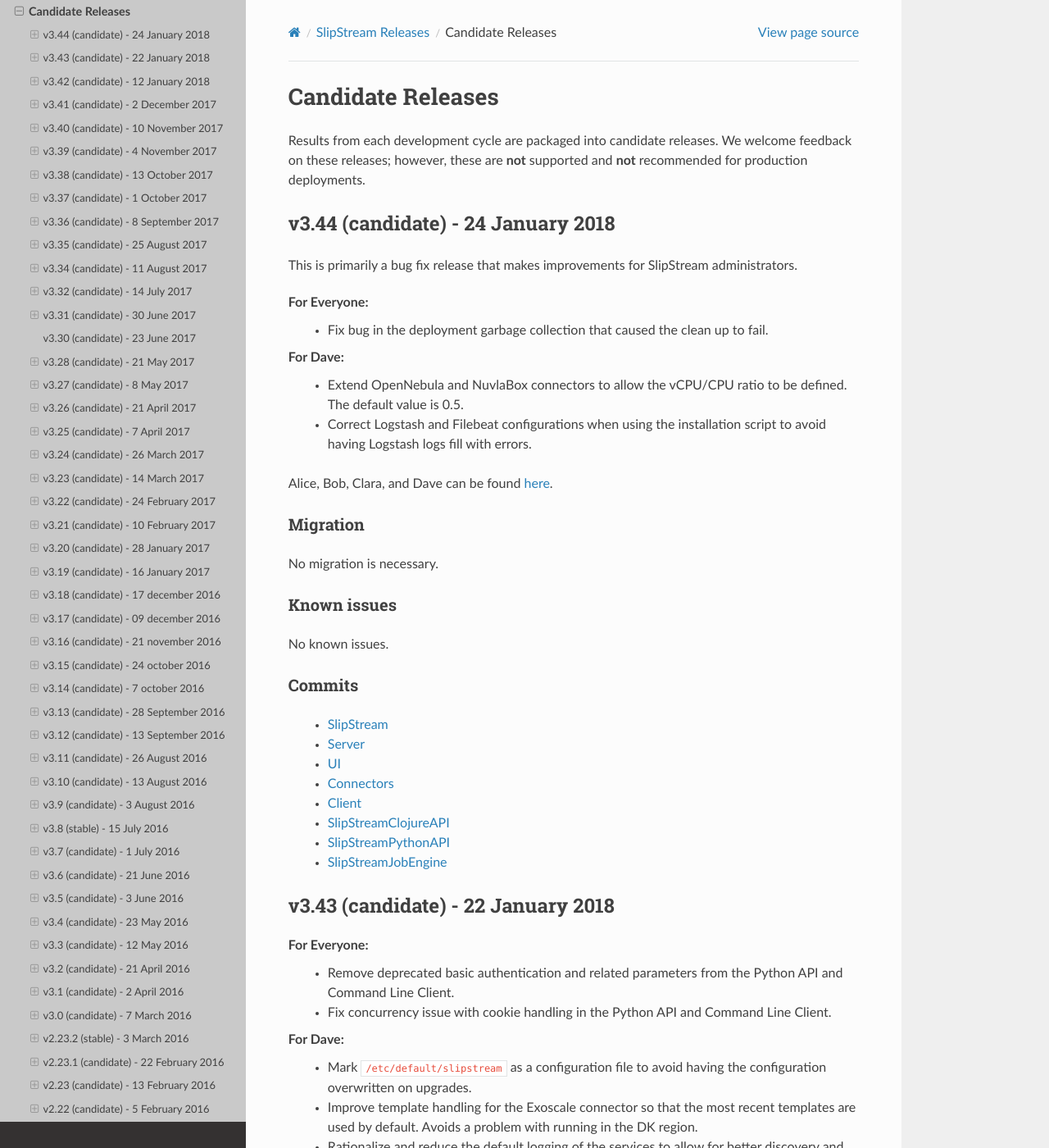
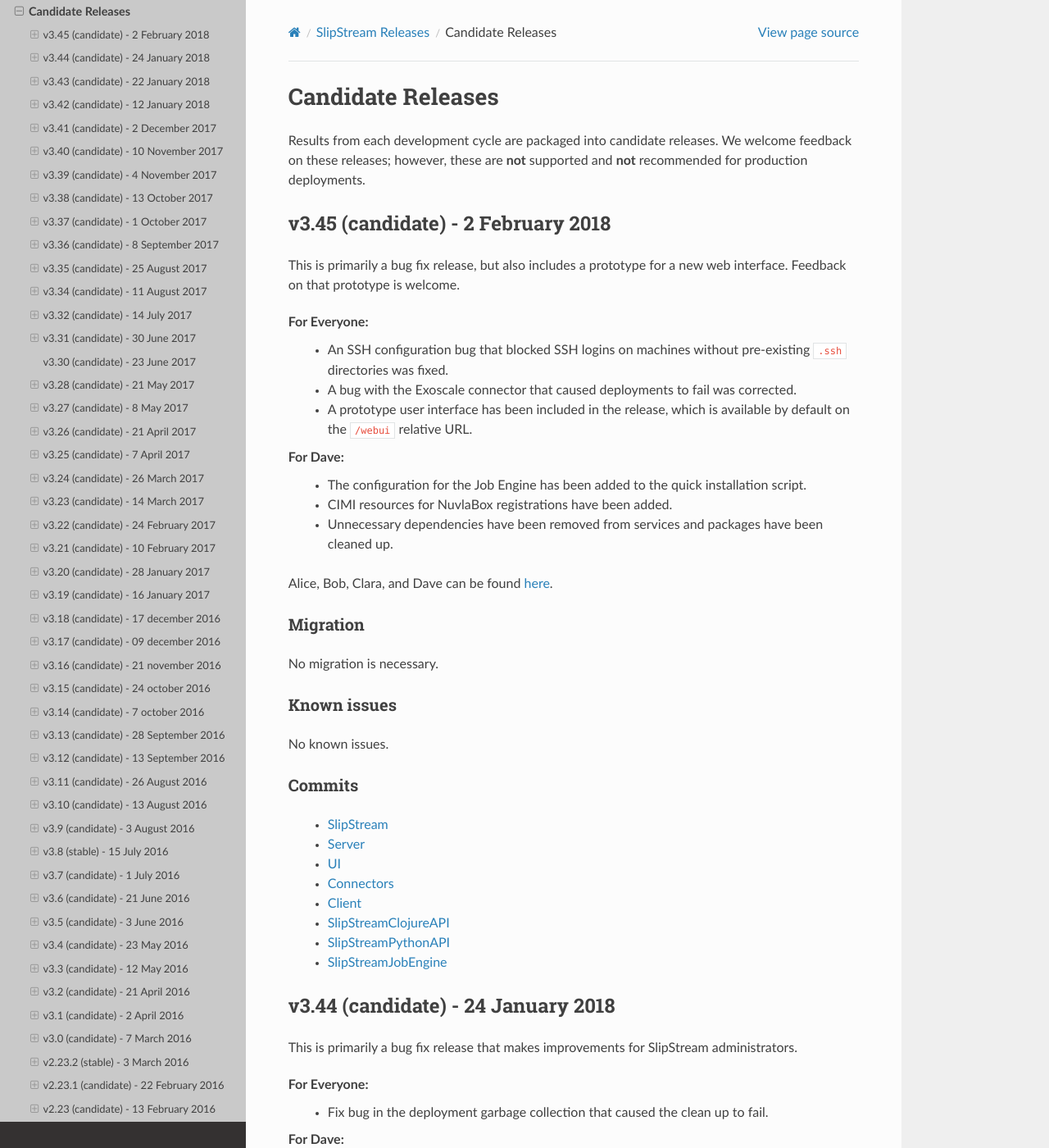
Before and after one commit to slipstream/SlipStreamDocumentation, a Sphinx documentation site: the page built from docs/release_notes/candidate_releases.rst, in a window 1280 px wide and 1400 px high. Shown: the whole window at 82% size. Built offline with Sphinx 7.4.7 and the Read the Docs theme 2.0.0, drawn with Linux system fonts in a browser that asks for light colours.

Commit message:
draft release notes for v3.45

```diff
--- a/docs/release_notes/candidate_releases.rst
+++ b/docs/release_notes/candidate_releases.rst
@@ -4,6 +4,53 @@
 Results from each development cycle are packaged into candidate
 releases. We welcome feedback on these releases; however, these are
 **not** supported and **not** recommended for production deployments.
+
+
+v3.45 (candidate) - 2 February 2018
+-----------------------------------
+
+This is primarily a bug fix release, but also includes a prototype for
+a new web interface.  Feedback on that prototype is welcome.
+
+For Everyone:
+ - An SSH configuration bug that blocked SSH logins on machines
+   without pre-existing ``.ssh`` directories was fixed.
+ - A bug with the Exoscale connector that caused deployments to fail
+   was corrected.
+ - A prototype user interface has been included in the release, which
+   is available by default on the ``/webui`` relative URL.
+
+For Dave:
+ - The configuration for the Job Engine has been added to the quick
+   installation script.
+ - CIMI resources for NuvlaBox registrations have been added.
+ - Unnecessary dependencies have been removed from services and
+   packages have been cleaned up.
+
+Alice, Bob, Clara, and Dave can be found
+`here <http://sixsq.com/personae/>`_.
+
+Migration
+~~~~~~~~~
+
+No migration is necessary.
+
+Known issues
+~~~~~~~~~~~~
+
+No known issues.
+
+Commits
+~~~~~~~
+
+ -  `SlipStream <https://github.com/slipstream/SlipStream/compare/v3.44...v3.45>`__
+ -  `Server <https://github.com/slipstream/SlipStreamServer/compare/v3.44...v3.45>`__
+ -  `UI <https://github.com/slipstream/SlipStreamUI/compare/v3.44...v3.45>`__
+ -  `Connectors <https://github.com/slipstream/SlipStreamConnectors/compare/v3.44...v3.45>`__
+ -  `Client <https://github.com/slipstream/SlipStreamClient/compare/v3.44...v3.45>`__
+ -  `SlipStreamClojureAPI <https://github.com/slipstream/SlipStreamClojureAPI/compare/v3.44...v3.45>`__
+ -  `SlipStreamPythonAPI <https://github.com/slipstream/SlipStreamPythonAPI/compare/v3.44...v3.45>`__
+ -  `SlipStreamJobEngine <https://github.com/slipstream/SlipStreamJobEngine/compare/v3.44...v3.45>`__
 
 
 v3.44 (candidate) - 24 January 2018
```
